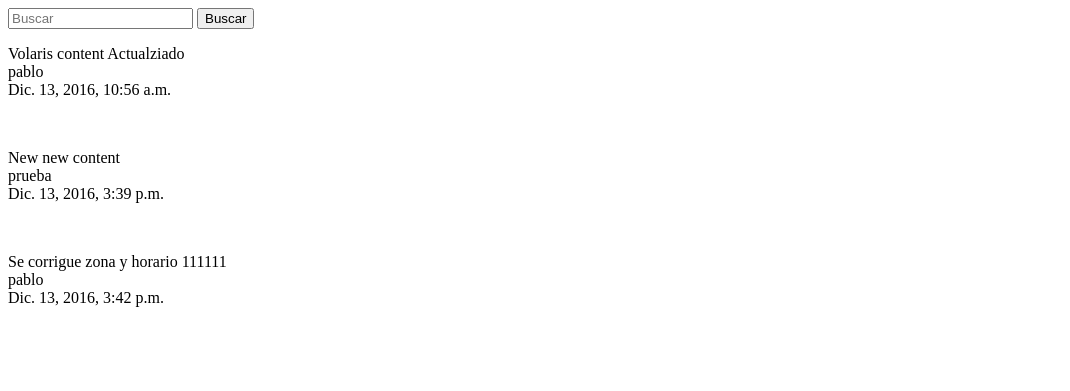
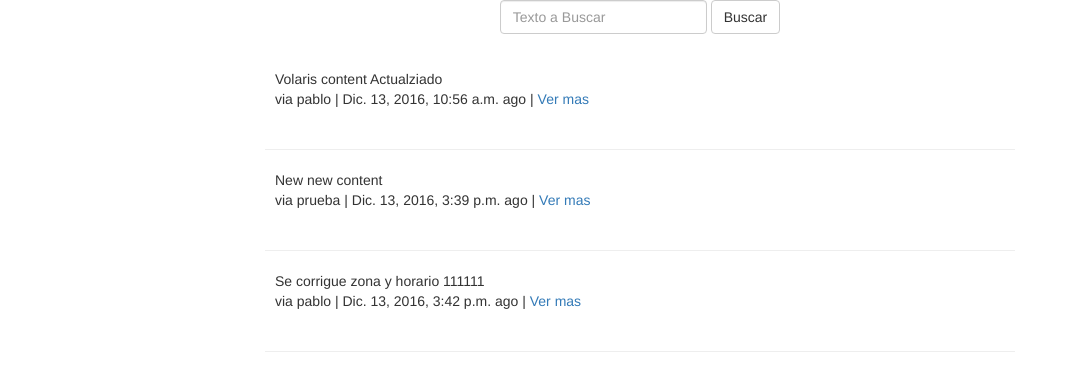
Before and after one commit to pablomt/Django-Tweetme, a Django app: page /tweet/ in a window 1280 px wide. Shown: the top 391 px of the page, without its empty margins (0-1070 px from the left). Run offline with Django 3.2, Linux system fonts and the light colour scheme; data comes from the database, SQL or seed files in the repository; some libraries are stand-ins or nearby versions.

Commit message:
Se implementa bootstrap en los templates. Se implementa la heredacion de templates.

```diff
--- /dev/null
+++ b/src/templates/base.html
@@ -0,0 +1,34 @@
+{% load static %}
+<!DOCTYPE html>
+<html lang="en">
+  <head>
+    <meta charset="utf-8">
+    <meta http-equiv="X-UA-Compatible" content="IE=edge">
+    <meta name="viewport" content="width=device-width, initial-scale=1">
+    <!-- The above 3 meta tags *must* come first in the head; any other head content must come *after* these tags -->
+    <title>{% block title %} Tweetme {% endblock title %}</title>
+
+    <!-- Bootstrap -->
+    <link href="{% static 'bootstrap/css/bootstrap.min.css' %}" rel="stylesheet">
+    <!-- <link rel="stylesheet" href="https://maxcdn.bootstrapcdn.com/bootstrap/3.3.7/css/bootstrap.min.css"></script> -->
+
+    <!-- HTML5 shim and Respond.js for IE8 support of HTML5 elements and media queries -->
+    <!-- WARNING: Respond.js doesn't work if you view the page via file:// -->
+    <!--[if lt IE 9]>
+      <script src="https://oss.maxcdn.com/html5shiv/3.7.3/html5shiv.min.js"></script>
+      <script src="https://oss.maxcdn.com/respond/1.4.2/respond.min.js"></script>
+    <![endif]-->
+  </head>
+  <body>
+    <div class="container">
+      {% block content %} {% endblock content %}
+
+    </div>
+
+    <!-- jQuery (necessary for Bootstrap's JavaScript plugins) -->
+    <script src="https://ajax.googleapis.com/ajax/libs/jquery/1.12.4/jquery.min.js"></script>
+    <!-- Include all compiled plugins (below), or include individual files as needed -->
+    <script src="{% static 'bootstrap/js/bootstrap.min.js' %}"></script>
+    <!-- <script src="https://maxcdn.bootstrapcdn.com/bootstrap/3.3.7/js/bootstrap.min.js"></script> -->
+  </body>
+</html>
--- a/src/templates/tweets/delete_confirm.html
+++ /dev/null
@@ -1,4 +0,0 @@
-<form method="POST" action=""> {% csrf_token %}
-	<p>¿Estas seguro de querer eliminar el tweet "{{ object }}"?</p>
-	<input type="submit" value="Confirmar"/>
-</form>
--- a/src/templates/tweets/detail_view.html
+++ /dev/null
@@ -1,4 +0,0 @@
-{{ object.content }}</br>
-{{ object.user }}</br>
-{{ object.timestamp }}</br>
-{{ object.timestamp | timesince }}</br>
--- a/src/templates/tweets/list_view.html
+++ /dev/null
@@ -1,14 +0,0 @@
-{% include "tweets/search_form.html" %}
-{% for object in object_list%}
-	<p>{{ object.content }}</br>
-	{{ object.user }}</br>
-	{{ object.timestamp }}</p></br>
-{% empty %}
-<!-- Se valida si existe algun resultado y si se hace alguna peticion get
-para la busqueda realizada en TweetListView -->
-	{% if request.GET.q %}
-		<p> No se encontraron tweets.</p>
-	{% else %}
-<p> Aun no existen tweet.</p>
-{% endif %}
-{% endfor %}
--- a/src/templates/tweets/search_form.html
+++ /dev/null
@@ -1,5 +0,0 @@
-<form class="" action="{% url "tweet:list" %}" method="get">
-  <input type='text', name='q' placeholder='Buscar' value='{{ reques.GET.q }}'>
-  <input type="submit" name="" value="Buscar">
-
-</form>
--- a/src/templates/tweets/update_view.html
+++ /dev/null
@@ -1,2 +0,0 @@
-{# Se creo el archvio form y en este template se incluye ese html #}
-{% include "tweets/form.html" with form=form btn_title='Update'%}
--- /dev/null
+++ b/src/tweets/templates/tweets/list_view.html
@@ -0,0 +1,36 @@
+{% extends "base.html" %}
+
+{% block title %} Tweet list {% endblock title %}
+{% block content%}
+<div class="row">
+	<div class="col-sm-8 col-sm-offset-2">
+		{% include "tweets/search_form.html" %}
+		<br>
+		{% for object in object_list%}
+		<div class="media">
+			<div class="media-left">
+				<a href="#">
+					{% if object.image %}
+						<img class="media-object" src="..." alt="...">
+					{% endif %}
+				</a>
+			</div>
+			<div class="media-body">
+				{{ object.content }}</br>
+				via {{ object.user }} | {{ object.timestamp }} ago | <a href="{{ object.get_absolute_url }}">Ver mas</a>
+			</div>
+		</div>
+			<p><br>
+				<hr>
+		{% empty %}
+			<!-- Se valida si existe algun resultado y si se hace alguna peticion get
+			para la busqueda realizada en TweetListView -->
+			{% if request.GET.q %}
+				<p> No se encontraron tweets.</p>
+				{% else %}
+				<p> Aun no existen tweet.</p>
+			{% endif %}
+		{% endfor %}
+	</div>
+</div>
+{% endblock content%}
--- /dev/null
+++ b/src/tweets/templates/tweets/search_form.html
@@ -0,0 +1,11 @@
+<div class="row">
+  <div class="col-sm-12 text-center">
+    <form class="form-inline" action="{% url "tweet:list" %}" method="get">
+      <div class="form-group">
+          <!-- <label for="q">Buscar</label> -->
+        <input class="form-control" type='text', name='q' placeholder='Texto a Buscar' value='{{ request.GET.q }}'>
+        </div>
+        <input class="btn btn-default" type="submit" name="" value="Buscar">
+    </form>
+  </div>
+</div>
--- /dev/null
+++ b/src/tweets/templates/tweets/update_view.html
@@ -0,0 +1,6 @@
+{% extends "base.html" %}
+
+{% block content%}
+    {# Se creo el archvio form y en este template se incluye ese html #}
+    {% include "tweets/form.html" with form=form btn_title='Update'%}
+{% endblock content%}
--- a/src/tweets/views.py
+++ b/src/tweets/views.py
@@ -17,7 +17,7 @@ from .mixins import FormUserNeededMixin, UserOwnerMixin
 # Si el suario no va poder ver el contenido sin antes logearse LoginRequiredMixin
 class TweetCreateView(FormUserNeededMixin, CreateView):
     form_class = TweetModelForm
-    template_name = 'tweets/create_view.html'
+    template_name = 'tweets/create_views.html'
     # success_url = '/tweet/create'
 
     # Se comenta debido a que se crea un archivo mixin para verificar que el usuario este logeado
```
Also changed, not shown: src/templates/home.html (+5 -28 lines), src/tweets/templates/tweets/create_views.html (added, +10 -0 lines), src/tweets/templates/tweets/delete_confirm.html (added, +8 -0 lines), src/tweets/templates/tweets/detail_view.html (added, +8 -0 lines), src/templates/tweets/create_view.html (line endings or trailing spaces), src/tweets/templates/tweets/form.html (renamed from src/templates/tweets/form.html).
